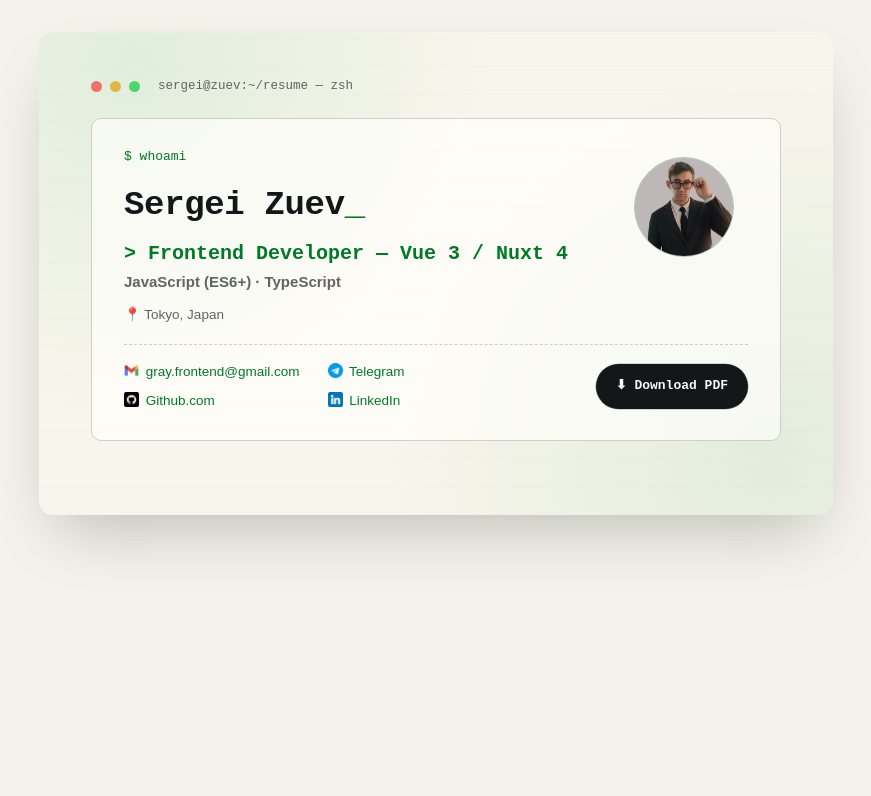
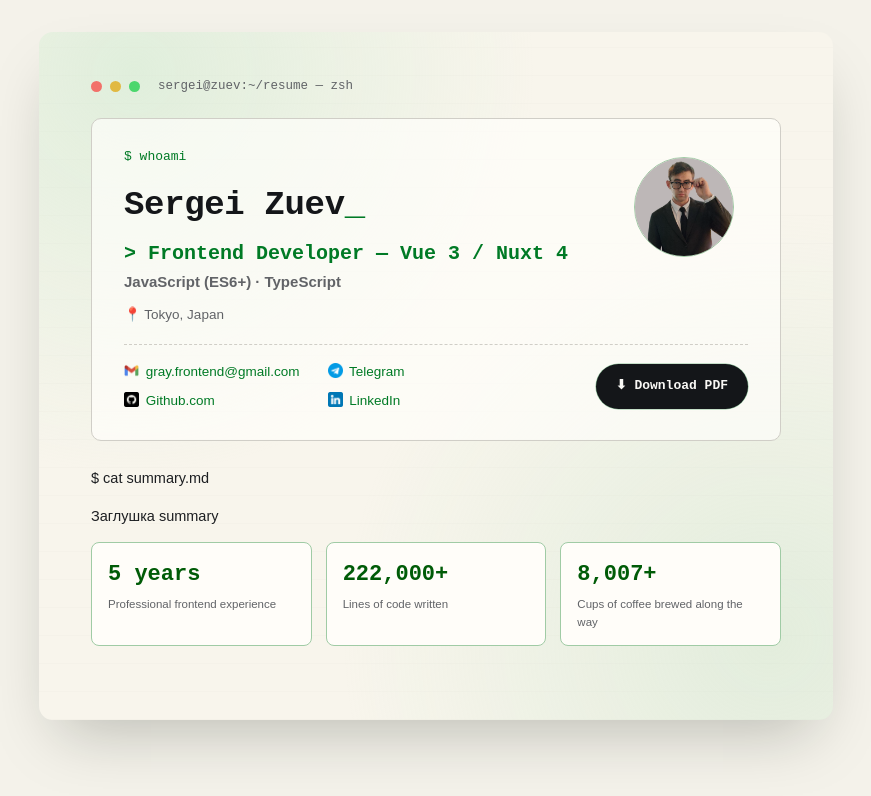
Before and after one commit to GrayMurakami/website-resume, a Nuxt app: page / in a window 1280 px wide. Shown: the top 796 px of the page, without its empty margins (204-1075 px from the left). Built offline with nearby package versions, Linux system fonts and the light colour scheme.

Commit message:
feat: ResumeStats.vue in app.vue

```diff
--- a/app/app.vue
+++ b/app/app.vue
@@ -9,6 +9,13 @@
       </span>
     </div>
     <ResumeHero />
+    <div class="section-label">
+      $ cat summary.md
+    </div>
+    <p class="summary">
+      Заглушка summary
+    </p>
+    <ResumeStats />
   </div>
 </template>
 
```
